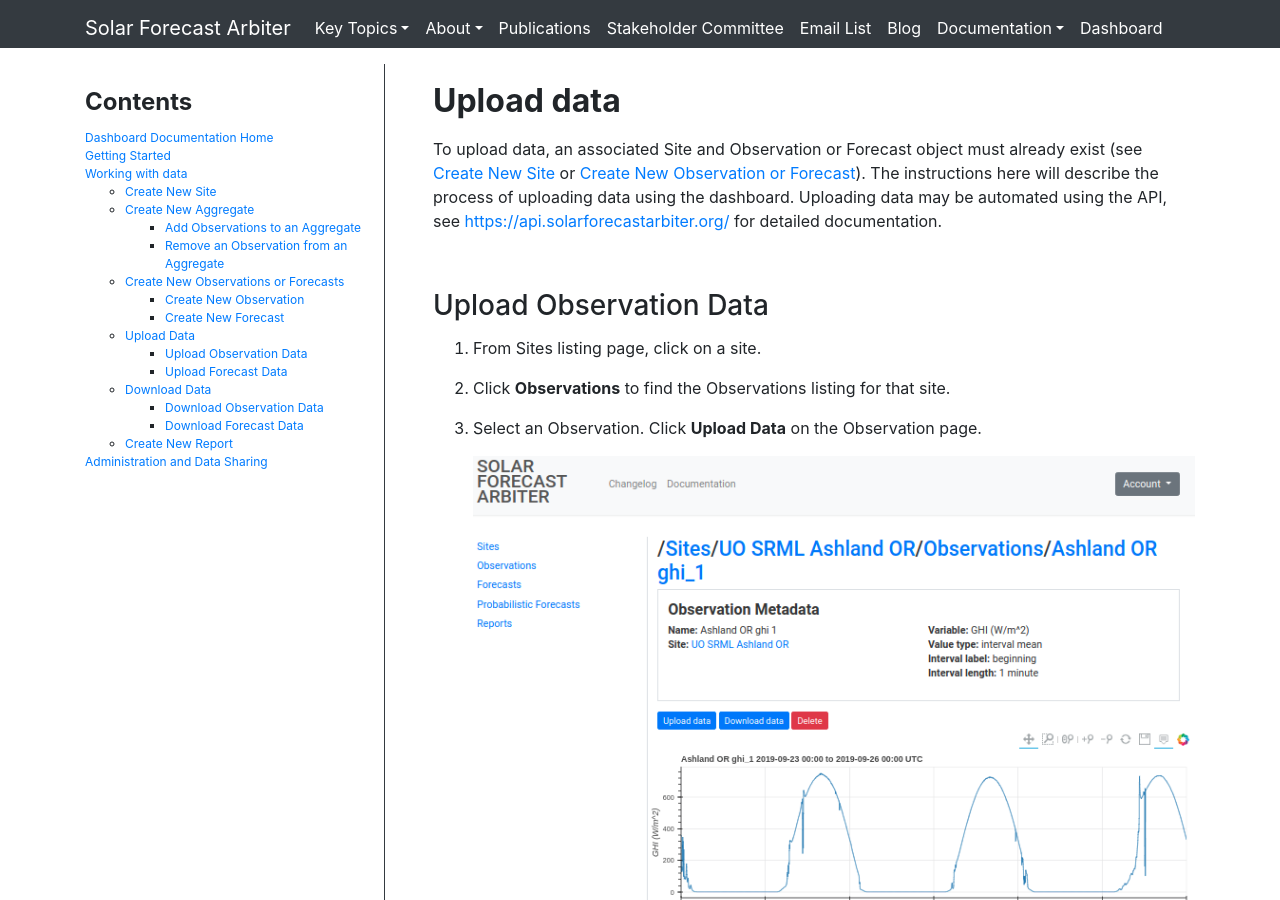
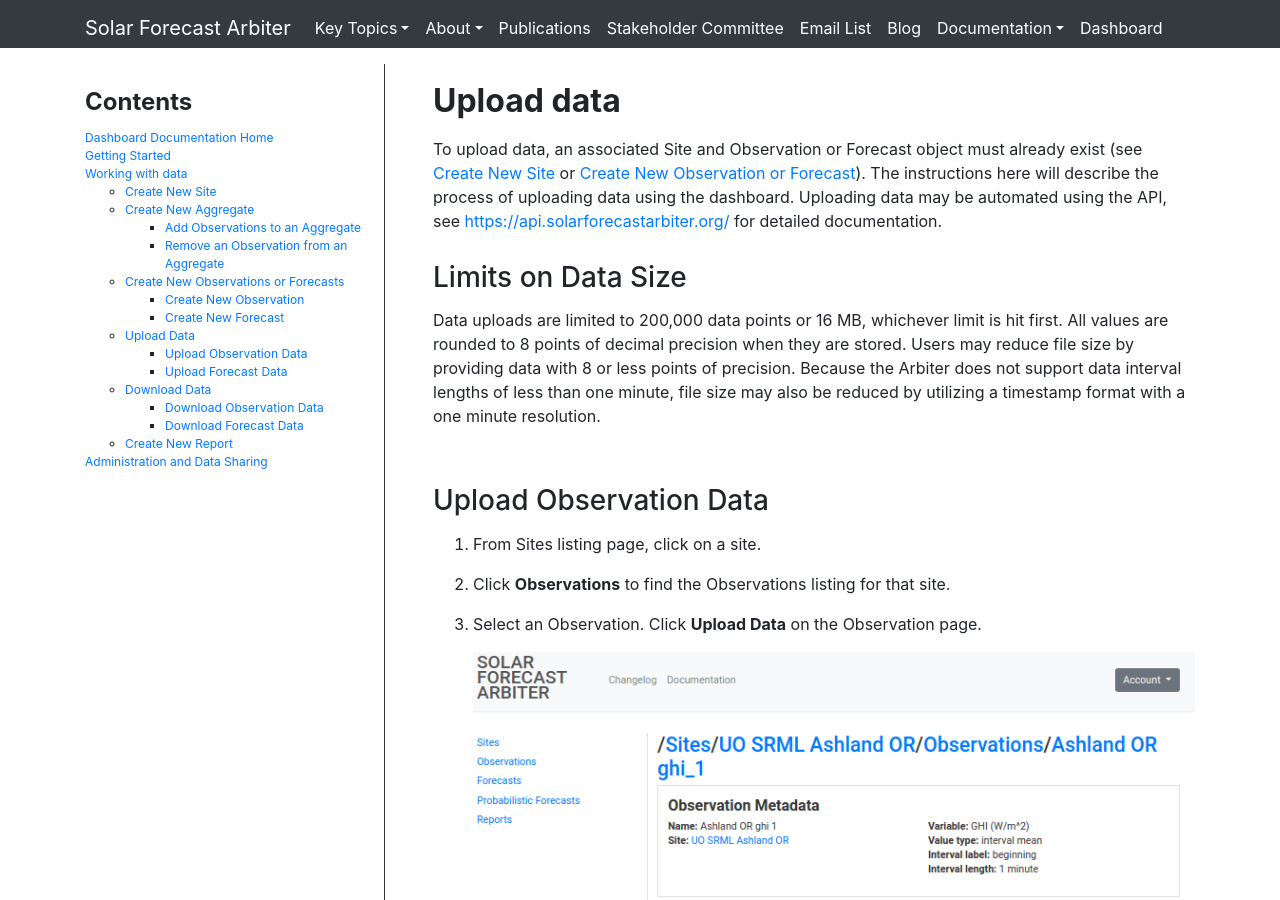
Before and after one commit to SolarArbiter/SolarArbiter.github.io, a Jekyll site: the page built from documentation/dashboard/working_with_data.md, in a window 1280 px wide and 900 px high, scrolled down 11779 px. Built offline with Jekyll 4.4.1, drawn with Linux system fonts in a browser that asks for light colours.

Commit message:
add data limit section to data upload

```diff
--- a/documentation/dashboard/working_with_data.md
+++ b/documentation/dashboard/working_with_data.md
@@ -180,11 +180,20 @@
 To upload data, an associated Site and Observation or Forecast object
 must already exist (see [Create New Site](#create-New-site) or
 [Create New Observation or Forecast](#create-new-observation-or-forecast)).
-The instructions here will describe the process of
-uploading data using the dashboard.
+The instructions here will describe the process of uploading data using the
+dashboard.
 Uploading data may be automated using the API, see
 [https://api.solarforecastarbiter.org/](https://api.solarforecastarbiter.org/)
 for detailed documentation.
+
+### Limits on Data Size
+
+Data uploads are limited to 200,000 data points or 16 MB, whichever limit is
+hit first. All values are rounded to 8 points of decimal precision when they
+are stored. Users may reduce file size by providing data with 8 or less
+points of precision. Because the Arbiter does not support data interval lengths
+of less than one minute, file size may also be reduced by utilizing a timestamp
+format with a one minute resolution.
 
 ### Upload Observation Data
 {: .anchor}
```
